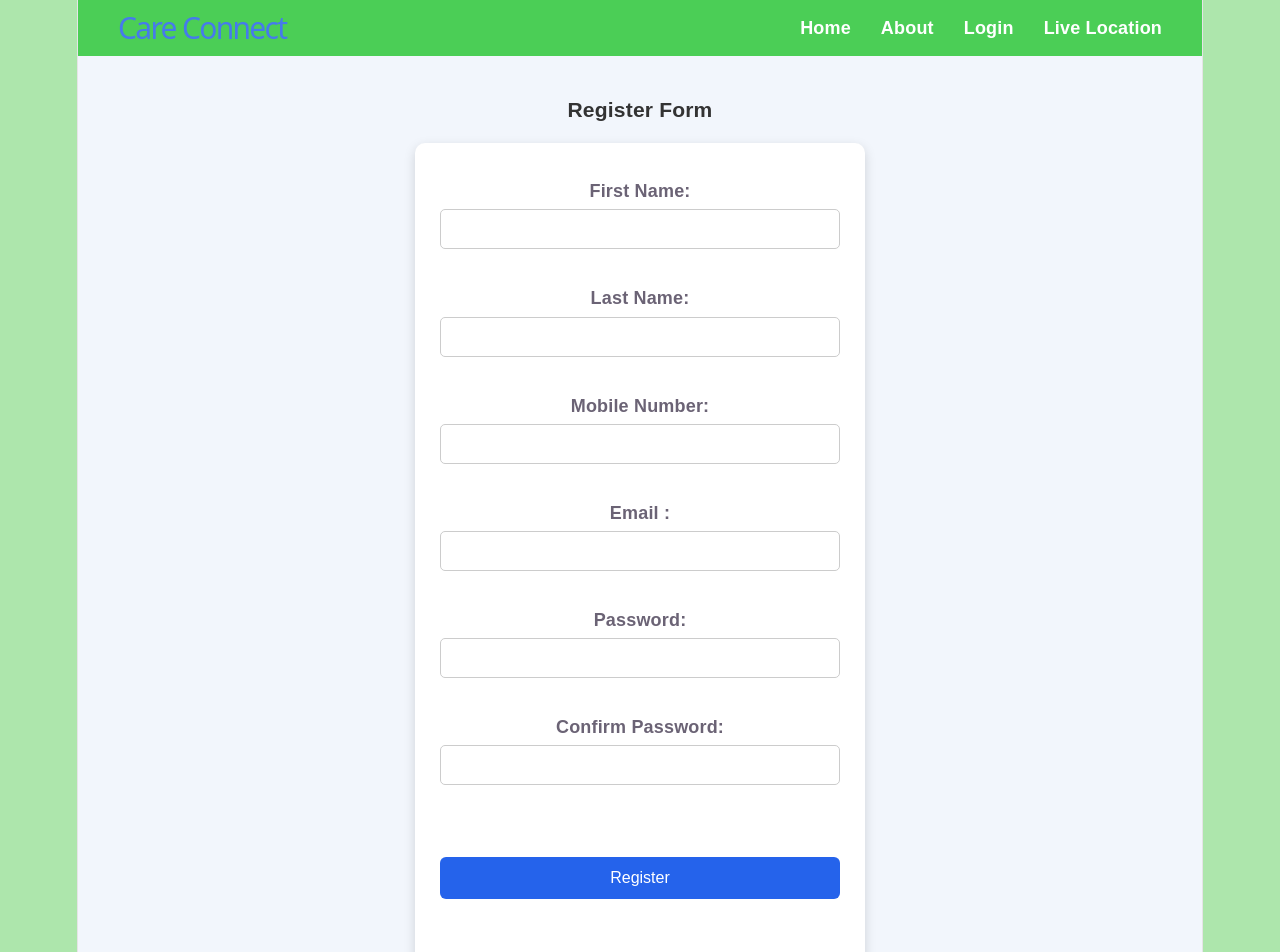
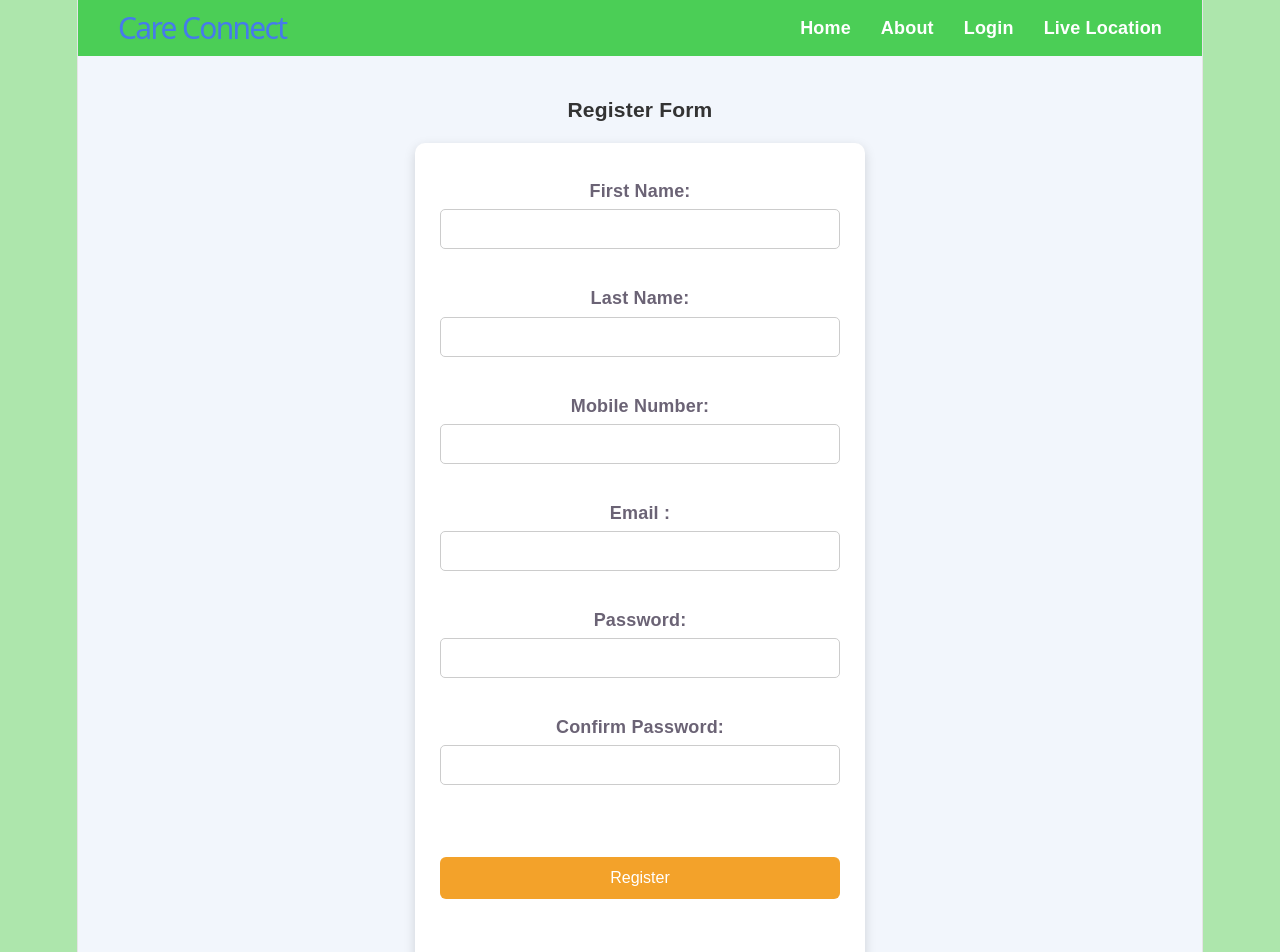
Before and after one commit to Munnisha-code/Final-Project-Unit1-CareConnect, a React (Vite) app: page /registerForm in a window 1280 px wide. Shown: the top 952 px of the page. Built offline with nearby package versions, Linux system fonts and the light colour scheme.

Commit message:
Updated Register button background styling.

```diff
--- a/src/pages/Pages.css
+++ b/src/pages/Pages.css
@@ -411,7 +411,7 @@
 .register-button {
     margin-top: 20px;
     padding: 12px;
-    background-color: #2563eb;
+    background-color: #f3a22a;
     color: white;
     border: none;
     border-radius: 6px;
```
